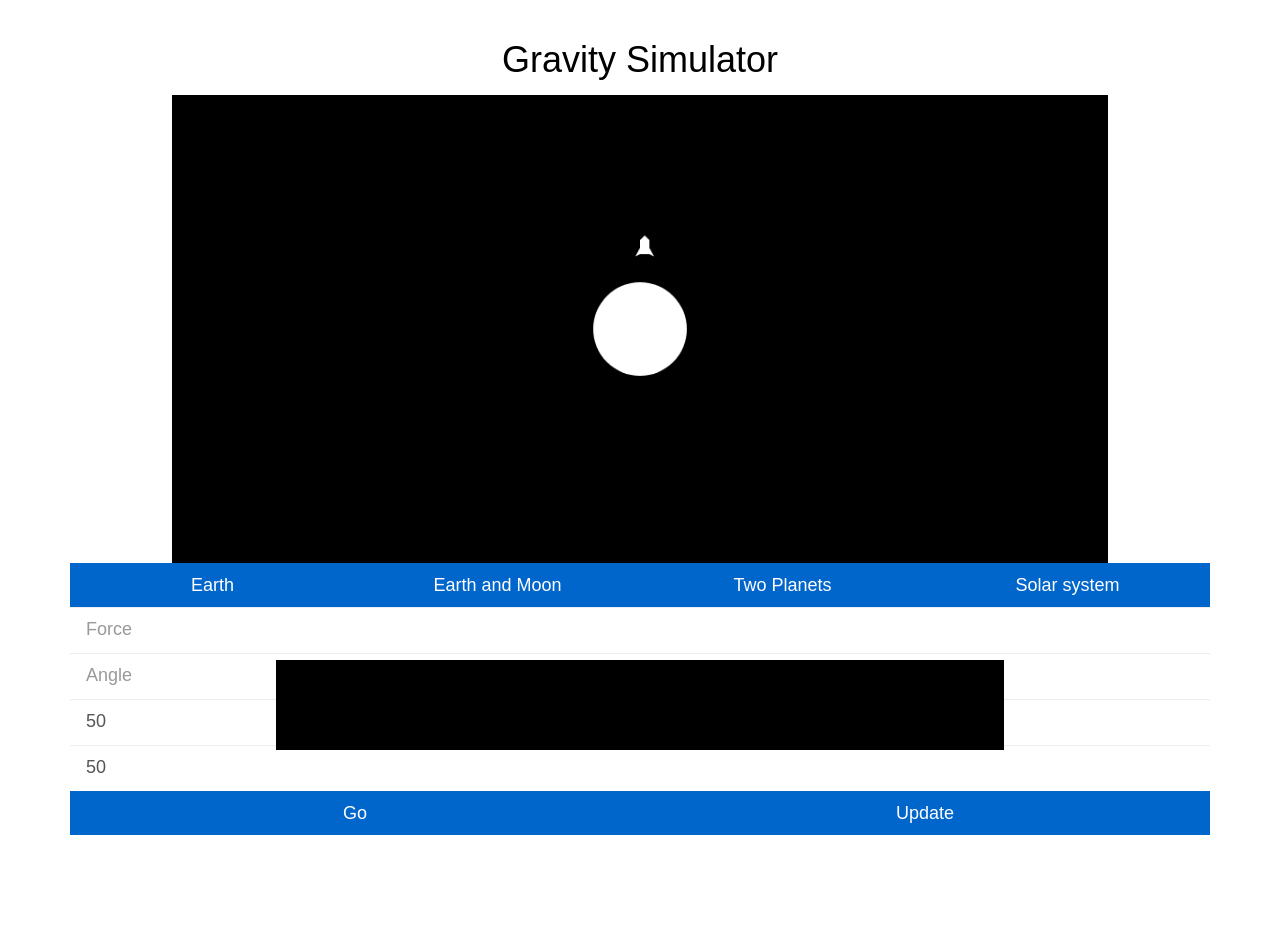
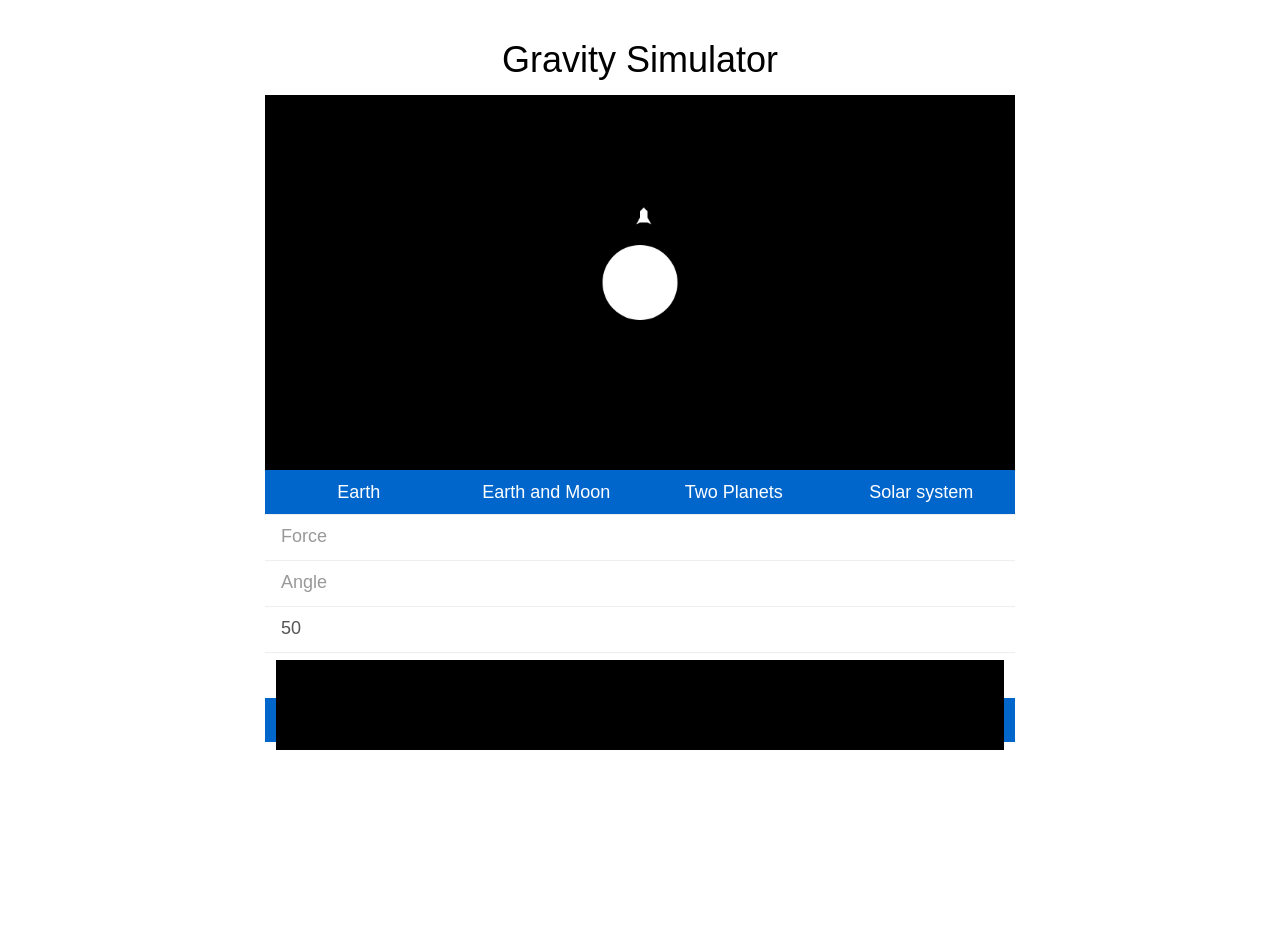
Before and after one commit to josefwaller/josefwaller-website, a Django app: page /rocket/ in a window 1280 px wide. Shown: the part 50-975 px from the top of the page. After the commit the page ends 800 px from the top, so only its background shows below. Run offline with Django 3.2, Linux system fonts and the light colour scheme; some libraries are stand-ins or nearby versions; some web fonts are replaced.

Commit message:
Revised teh website slightly to make it easier to navigate with ads

```diff
--- a/mainsite/static/rocket/main.js
+++ b/mainsite/static/rocket/main.js
@@ -47,6 +47,8 @@ function init () {
 		time: 0,
 	}
 
+	resize()
+
 }
 
 function resize (){
@@ -56,7 +58,8 @@ function resize (){
 
 	// Checks if on mobile, if is changes button group
 	if( /Android|webOS|iPhone|iPad|iPod|BlackBerry|IEMobile|Opera Mini/i.test(navigator.userAgent) ) {
-		$("#scen-group").removeClass("btn-group-justifed");
+		console.log("ASDF")
+		$("#scen-group").removeClass("btn-group-justified");
 		$("#scen-group").addClass("btn-group-vertical");
 	}
 }
--- a/mainsite/static/rocket/rocket.css
+++ b/mainsite/static/rocket/rocket.css
@@ -1,7 +1,4 @@
-canvas
-{
-	width: 80%;
-}
+
 
 .btn
 {
@@ -10,6 +7,7 @@ canvas
 	color: #ffffff;
 	border: 0;
 	margin: 0px;
+	width: 100%;
 }
 
 .btn:hover
@@ -36,3 +34,7 @@ canvas
 {
 	color: #cc0000;
 }
+.btn-group-vertical
+{
+	width: 100%;
+}
--- a/mainsite/templates/graphics.html
+++ b/mainsite/templates/graphics.html
@@ -17,10 +17,8 @@
 				</div>
 				<br>
 				<div class="row">
-					<img class="img-responsive center-block" id="img" src="{% static 'images/graphics/menu.jpg' %}" imgOne="{% static 'images/graphics/8.jpg' %}" imgTwo="{% static 'images/graphics/t.jpg' %}" imgThree="{% static 'images/graphics/menu.jpg' %}">
-				</div>
-				<div class="row">
-					<div class="col-md-4">
+					<div class="col-md-8 col-centered">
+						<img class="img-responsive center-block" id="img" src="{% static 'images/graphics/menu.jpg' %}" imgOne="{% static 'images/graphics/8.jpg' %}" imgTwo="{% static 'images/graphics/t.jpg' %}">
 							<h3>Graphics</h3>
 							<h5>A platformer I made in Python using Pygame. You can download it
 							<a href="https://www.github.com/josefwaller/Graphics/archive/master.zip">here</a>
--- a/mainsite/templates/rocket.html
+++ b/mainsite/templates/rocket.html
@@ -21,17 +21,17 @@
 		{% include 'partials/header.html' %}
 		<div class="container">
 			<div class="row">
-				<div class="center">
+				<div class="col-md-12 center">
 					<h1>Gravity Simulator</h1>
 				</div>
 			</div>
 			<div class="row">
-				<div class="col-12 center">
+				<div class="col-md-8 col-centered">
 					<canvas id="canvas"></canvas>
 				</div>
 			</div>
 			<div class="row">
-				<div class="col-lg-12 center">
+				<div class="col-md-8 col-centered">
 					<div class="btn-group btn-group-justified" id="scen-group" role="group">
 						<a class="btn btn-lg" id="earth">Earth</a>
 						<a class="btn btn-lg" id="earth-and-moon">Earth and Moon</a>
```
Lines whose indentation alone changed are shown as unchanged.
